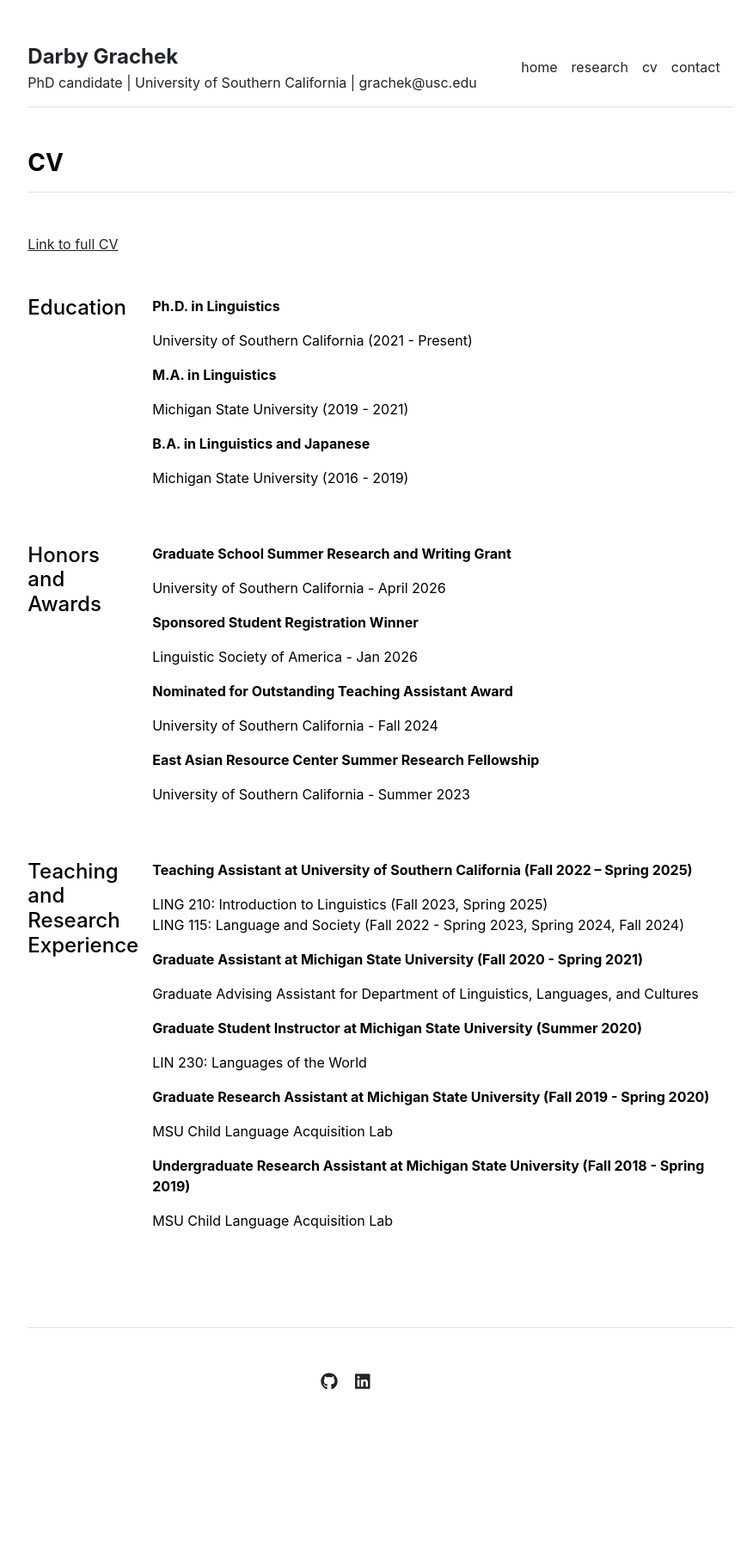
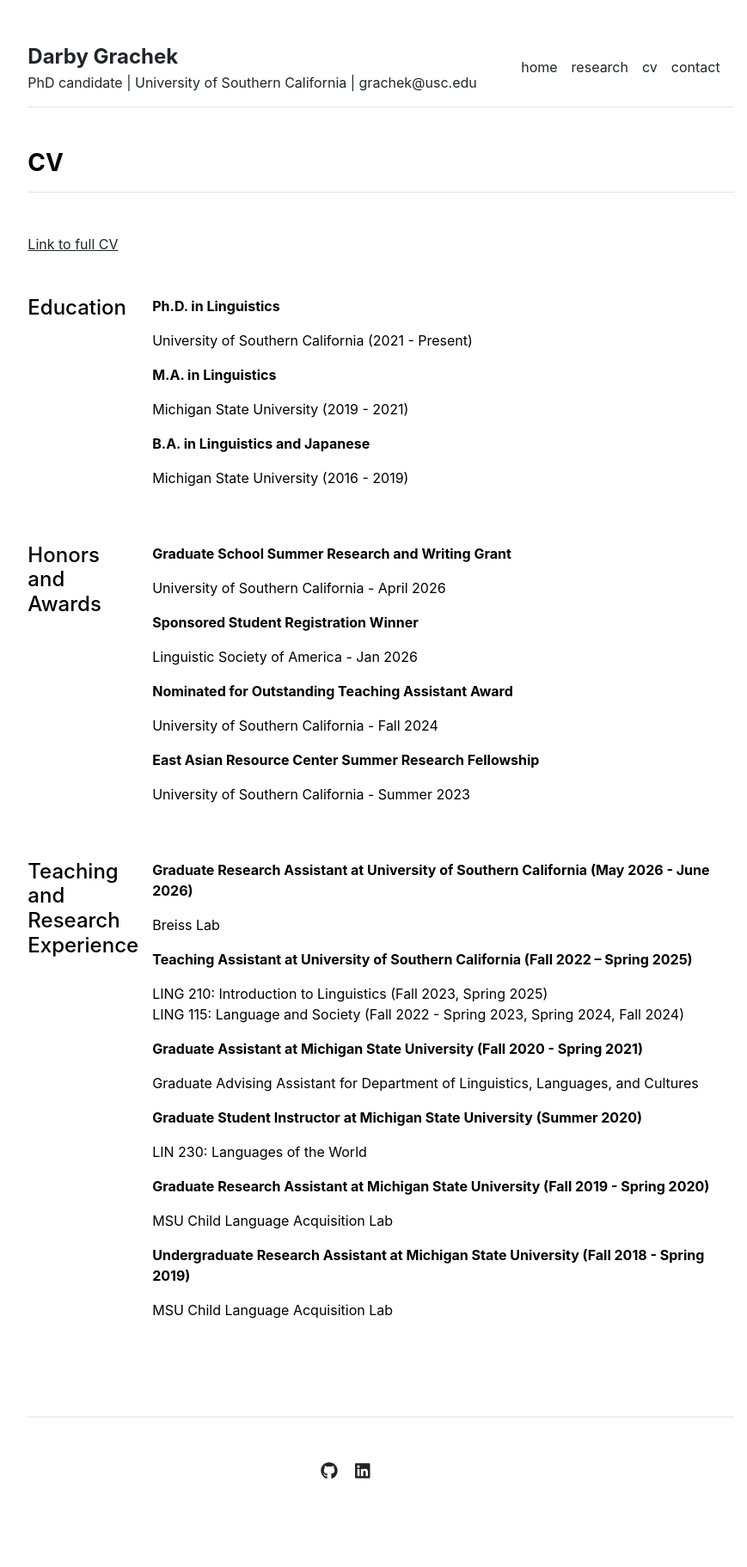
Before and after one commit to darbygrachek/darbygrachek.github.io, a Jekyll site: the page built from cv.md, in a window 1280 px wide. Shown: the whole page at 86% size, without its empty margins (197-1066 px from the left). Built offline with Jekyll 4.4.1, drawn with Linux system fonts in a browser that asks for light colours; before the commit the page ends 1719 px from its top, so only the background shows below that.

Commit message:
Update academic-experience.yml

```diff
--- a/_data/cv/academic-experience.yml
+++ b/_data/cv/academic-experience.yml
@@ -1,3 +1,7 @@
+- title: 'Graduate Research Assistant at University of Southern California (May 2026 - June 2026)'
+  #date: 'Fall 2019 - Spring 2020'
+  description: 'Breiss Lab'
+
 - title: 'Teaching Assistant at University of Southern California (Fall 2022 – Spring 2025)'
   #date: 'Fall 2022 – Spring 2025'
   description: |
```
